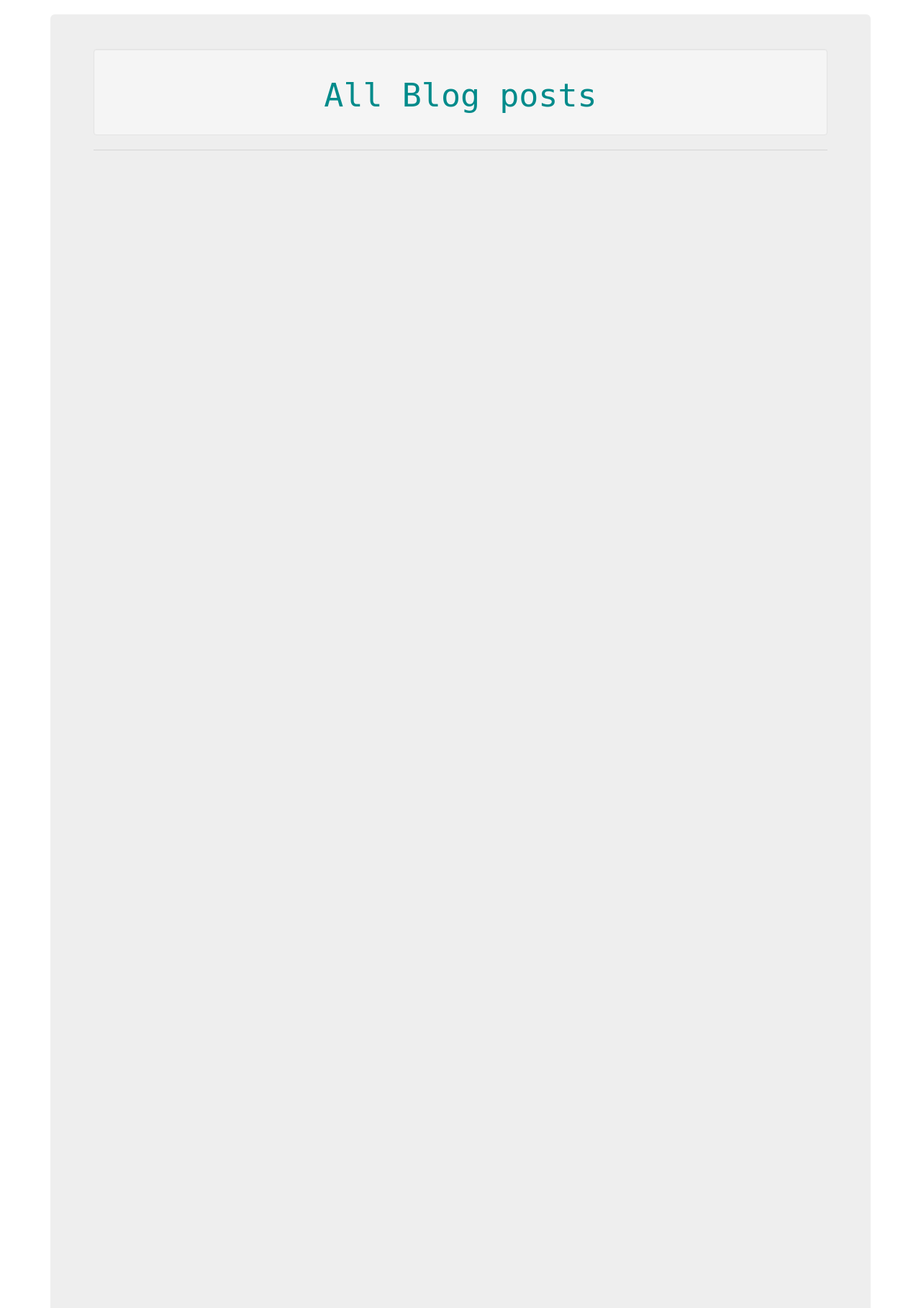
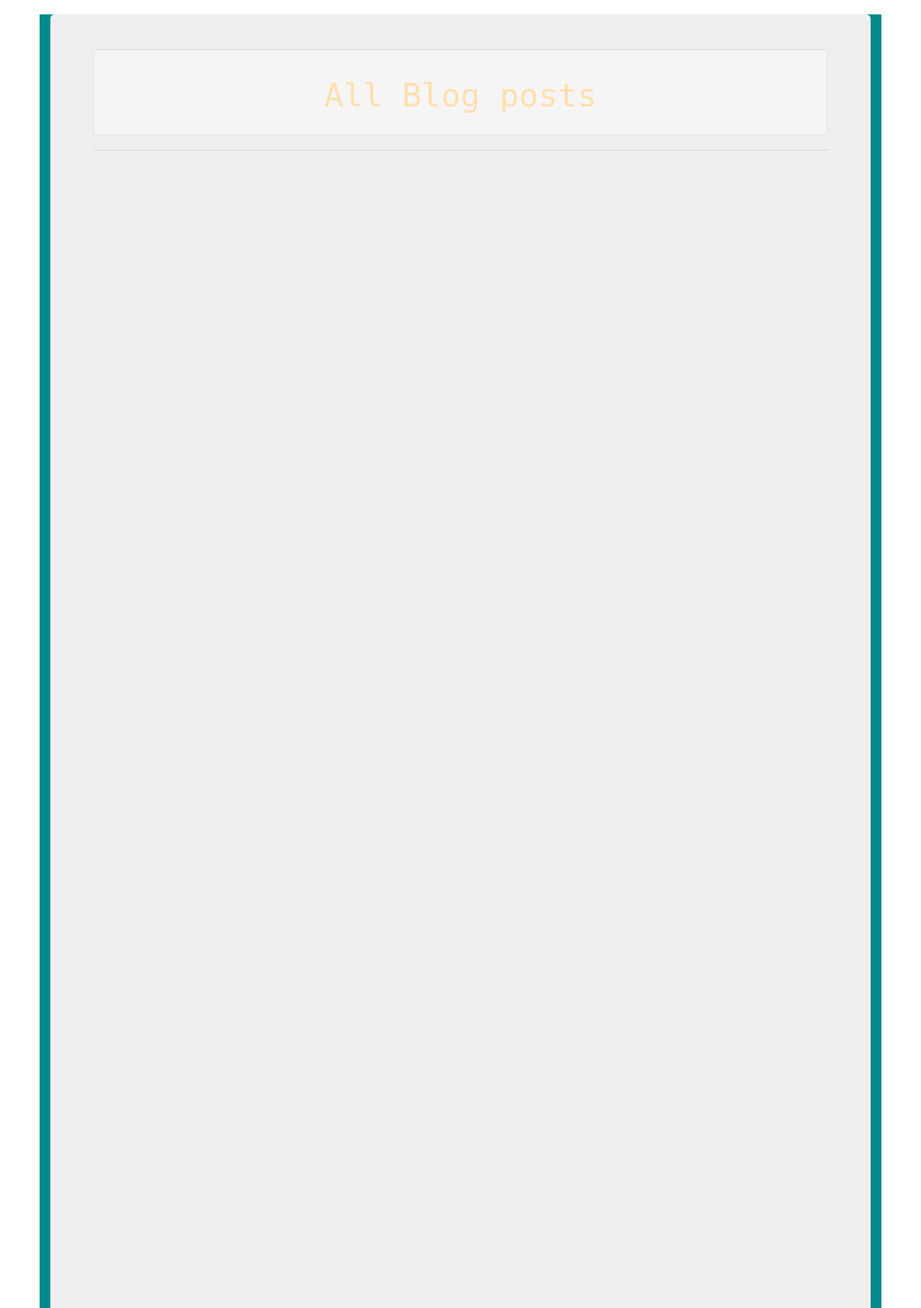
Before and after one commit to Naimar1/OMAS, a Flask app: page /posts in a window 1280 px wide. Shown: the part 102-1920 px from the top of the page at 72% size. Run offline with Flask 2, Linux system fonts and the light colour scheme; data that the repository does not hold is empty; some libraries are stand-ins or nearby versions.

Commit message:
Change internal css in my file

```diff
--- a/app/templates/posts.html
+++ b/app/templates/posts.html
@@ -2,10 +2,10 @@
 {% import 'macros.html' as macro%}
 <!-- Content block -->
 {%block content%}
-<div class="container">
+<div class="container" style="background-color:darkcyan;">
     <div class="jumbotron" style="min-height: 500vh">
         <div class="well">
-          <h1 style="text-align:center; color : darkcyan; font-family: monospace; font-size: 45px;">All  Blog posts</h1>
+          <h1 style="text-align:center; color: navajowhite; font-family: monospace; font-size: 45px;">All  Blog posts</h1>
         </div>
     <hr>
 
```
Also changed, not shown: app/templates/index.html (+5 -2 lines).
